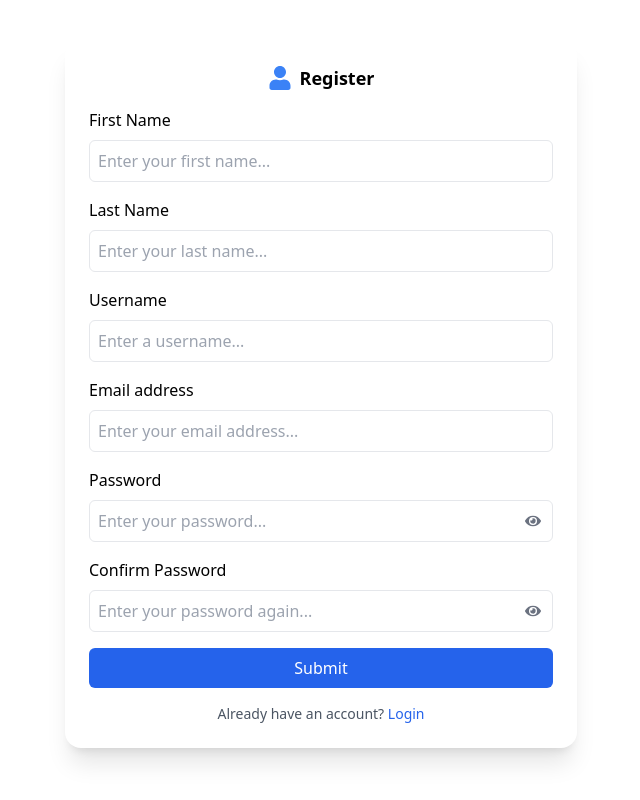
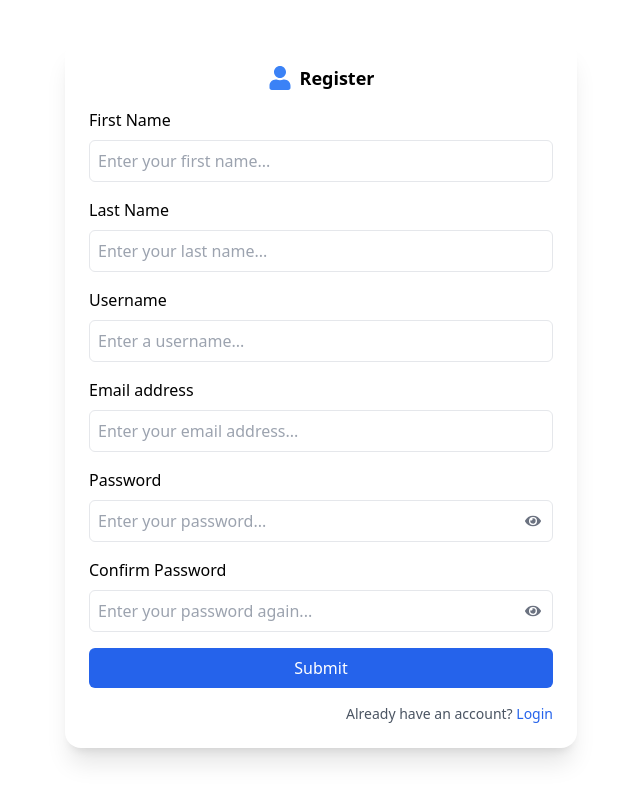
Before and after one commit to stephenOwino/Loan-Calculator_React, a React (Vite) app: page /register in a window 1280 px wide. Shown: the whole page, without its empty margins (319-959 px from the left). Built offline with nearby package versions, Linux system fonts and the light colour scheme.

Commit message:
modified signup form to include Login link incase user has an acount

```diff
--- a/src/Components/SignupForm.jsx
+++ b/src/Components/SignupForm.jsx
@@ -1,5 +1,6 @@
 import { useState } from "react";
 import { FaEye, FaEyeSlash } from "react-icons/fa";
+import { Link } from "react-router-dom";
 
 const SignupForm = ({ formData, onChange, onSubmit, isLoading }) => {
 	const [showPassword, setShowPassword] = useState(false);
@@ -141,12 +142,14 @@
 			</div>
 
 			{/* Login Link */}
-			<p className='text-sm text-gray-600 text-center'>
-				Already have an account?{" "}
-				<a href='/login' className='text-blue-600 hover:underline'>
-					Login
-				</a>
-			</p>
+			<div className='flex justify-end mt-6'>
+				<p className='text-sm text-gray-600'>
+					Already have an account?{" "}
+					<Link to='/login' className='text-blue-600 hover:underline'>
+						Login
+					</Link>
+				</p>
+			</div>
 		</form>
 	);
 };
```
